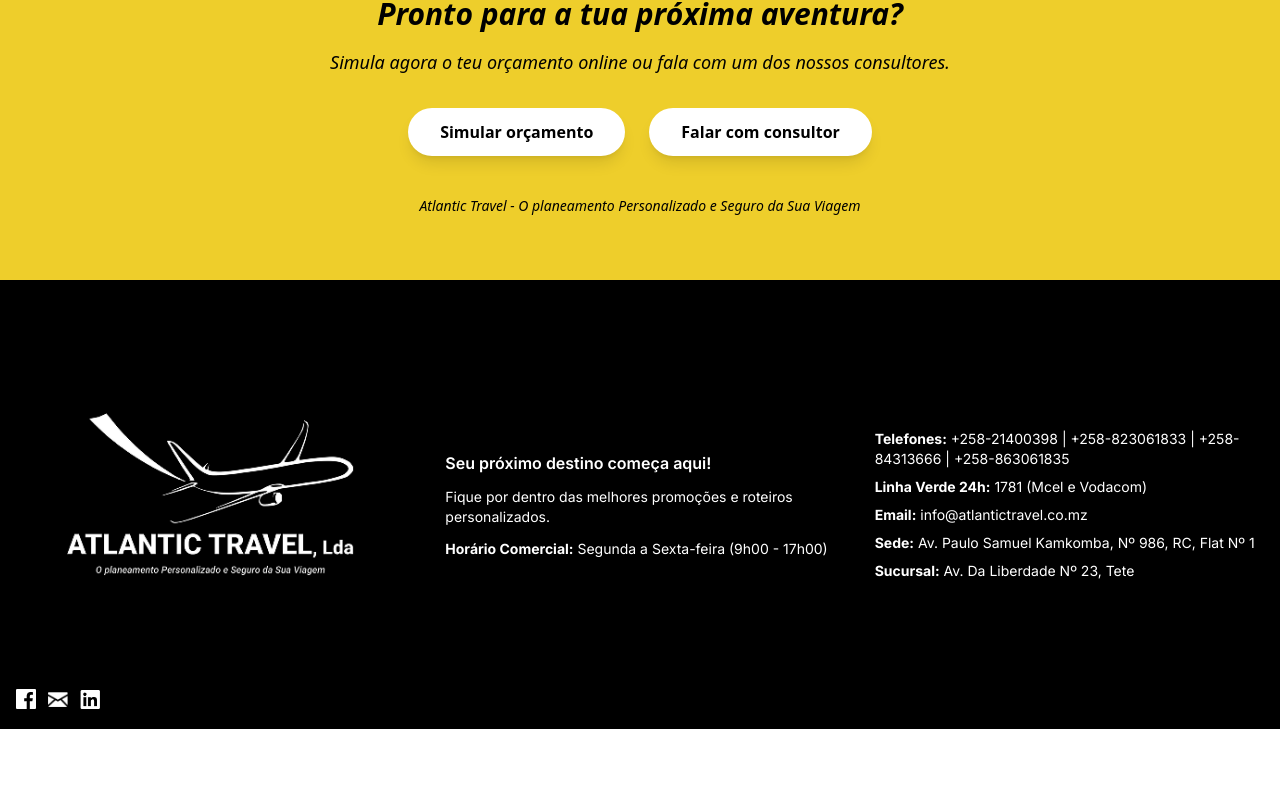
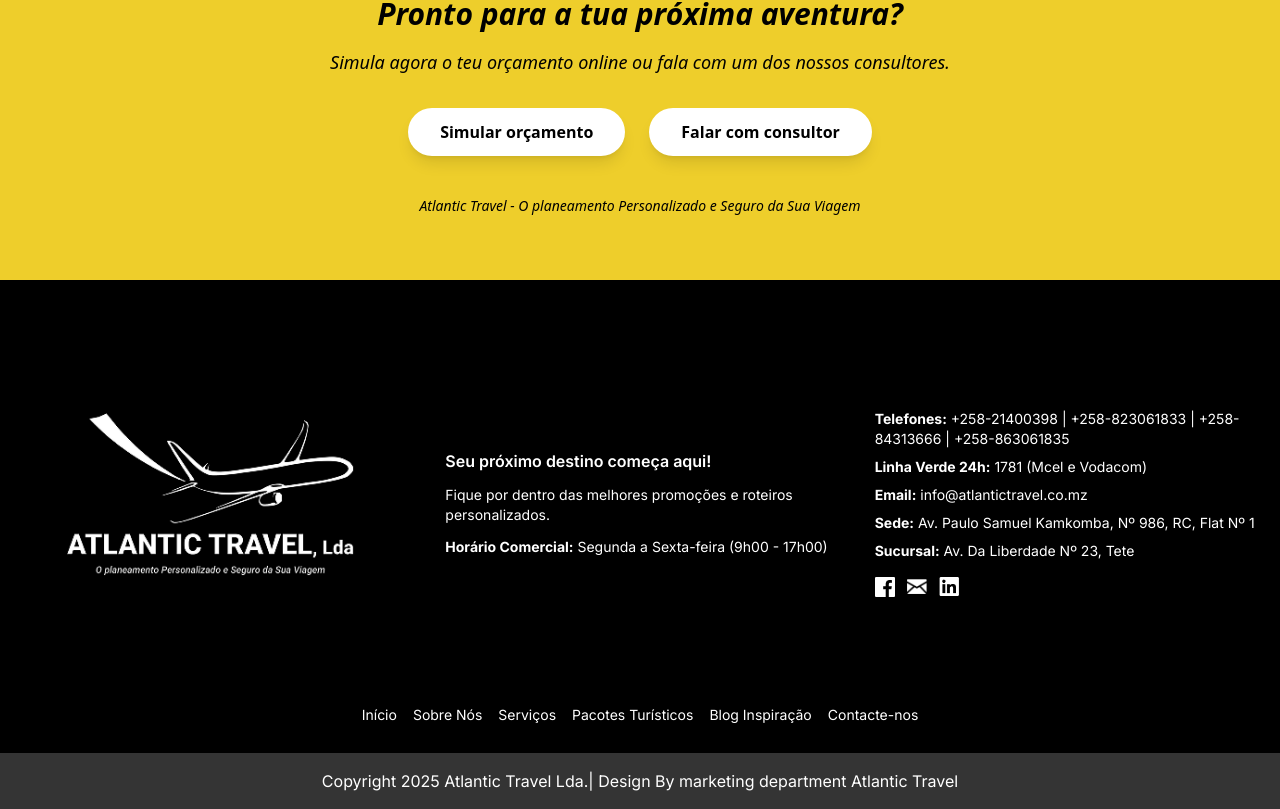
Before and after one commit to Vivaldi-Dev/atlantictravel, a Next.js app in the folder atlantictravel/: page / in a window 1280 px wide. Shown: the part 4428-5237 px from the top of the page. Before the commit the page ends 5157 px from the top, so only its background shows below. Built offline with nearby package versions, Linux system fonts and the light colour scheme; a web font is replaced by a local one.

Commit message:
fix layout

```diff
--- a/atlantictravel/src/app/components/footer/Footer.jsx
+++ b/atlantictravel/src/app/components/footer/Footer.jsx
@@ -4,20 +4,23 @@
 import Image from 'next/image'
 import React from 'react'
 import { Inter } from 'next/font/google'
+import Link from 'next/link'
+
 
 const inter = Inter({ subsets: ['latin'], weight: ['400', '600'] })
 
 export default function Footer() {
     return (
-        <footer className={`bg-black text-white py-5 ${inter.className}`}>
-            <div className="container mx-auto px-4 grid grid-cols-1 sm:grid-cols-3 gap-10 items-center group">
+        <footer className={`bg-black text-white py-5 ${inter.className} relative`}>
+            <div className="container mx-auto px-4 grid grid-cols-1 sm:grid-cols-3 gap-10 items-center group ">
 
                 <motion.div
                     initial={{ opacity: 0, y: 20 }}
                     animate={{ opacity: 1, y: 0 }}
                     transition={{ duration: 0.5 }}
                     whileHover={{ scale: 1.05 }}
-                    className="transition-transform duration-300">
+                    className="transition-transform duration-300 flex flex-col">
+                    <div className="mb-4">
                         <Image
                             src="/Logotipo_Original-Branco.png"
                             alt="Logo Atlantic Travel"
@@ -25,8 +28,34 @@
                             height={400}
                             className="object-contain"
                         />
+                    </div>
 
-                    <div className='flex gap-3 items-center '>
+                </motion.div>
+
+                <motion.div
+                    initial={{ opacity: 0, y: 20 }}
+                    animate={{ opacity: 1, y: 0 }}
+                    transition={{ duration: 0.6 }}
+                    whileHover={{ y: -5 }}
+                    className="text-sm space-y-3 transition-transform duration-300 cursor-default">
+                    <p className="font-semibold text-base">Seu próximo destino começa aqui!</p>
+                    <p>Fique por dentro das melhores promoções e roteiros personalizados.</p>
+                    <p><strong>Horário Comercial:</strong> Segunda a Sexta-feira (9h00 - 17h00)</p>
+                </motion.div>
+
+                <motion.div
+                    initial={{ opacity: 0, y: 20 }}
+                    animate={{ opacity: 1, y: 0 }}
+                    transition={{ duration: 0.7 }}
+                    whileHover={{ y: -5 }}
+                    className="text-sm space-y-2 transition-transform duration-300 cursor-default">
+                    <p><strong>Telefones:</strong> +258-21400398 | +258-823061833 | +258-84313666 | +258-863061835</p>
+                    <p><strong>Linha Verde 24h:</strong> 1781 (Mcel e Vodacom)</p>
+                    <p><strong>Email:</strong> info@atlantictravel.co.mz</p>
+                    <p><strong>Sede:</strong> Av. Paulo Samuel Kamkomba, Nº 986, RC, Flat Nº 1</p>
+                    <p><strong>Sucursal:</strong> Av. Da Liberdade Nº 23, Tete</p>
+
+                    <div className='flex gap-3 items-center mt-4'>
                         <Image
                             src="/icons/facebook.png"
                             alt="Logo Atlantic Travel"
@@ -52,31 +81,39 @@
                         />
                     </div>
                 </motion.div>
-
+            </div>
             <motion.div
                 initial={{ opacity: 0, y: 20 }}
                 animate={{ opacity: 1, y: 0 }}
-                    transition={{ duration: 0.6 }}
+                transition={{ duration: 0.8 }}
                 whileHover={{ y: -5 }}
-                    className="text-sm space-y-3 transition-transform duration-300 cursor-default">
-                    <p className="font-semibold text-base">Seu próximo destino começa aqui!</p>
-                    <p>Fique por dentro das melhores promoções e roteiros personalizados.</p>
-                    <p><strong>Horário Comercial:</strong> Segunda a Sexta-feira (9h00 - 17h00)</p>
+                className="text-sm space-y-2 transition-transform duration-300 flex justify-center">
+
+                <ul className="space-y-1 flex gap-4 mb-15">
+                    <li>
+                        <Link href="/" className="hover:text-[#00BFFF] transition-colors duration-200">Início</Link>
+                    </li>
+                    <li>
+                        <Link href="/sobre-nos" className="hover:text-[#00BFFF] transition-colors duration-200">Sobre Nós</Link>
+                    </li>
+                    <li>
+                        <Link href="/servicos" className="hover:text-[#00BFFF] transition-colors duration-200">Serviços</Link>
+                    </li>
+                    <li>
+                        <Link href="/pacotes" className="hover:text-[#00BFFF] transition-colors duration-200">Pacotes Turísticos</Link>
+                    </li>
+                    <li>
+                        <Link href="/blog" className="hover:text-[#00BFFF] transition-colors duration-200">Blog Inspiração</Link>
+                    </li>
+                    <li>
+                        <Link href="/contacto" className="hover:text-[#00BFFF] transition-colors duration-200">Contacte-nos</Link>
+                    </li>
+                </ul>
             </motion.div>
+            <div className='text-center p-4 bg-[#A9A9A94F] w-full absolute bottom-0'>
+                <p className='text-[#FFFFFF]'>Copyright 2025 Atlantic Travel Lda.| Design By marketing department Atlantic Travel</p>
+            </div>
 
-                <motion.div
-                    initial={{ opacity: 0, y: 20 }}
-                    animate={{ opacity: 1, y: 0 }}
-                    transition={{ duration: 0.7 }}
-                    whileHover={{ y: -5 }}
-                    className="text-sm space-y-2 transition-transform duration-300 cursor-default">
-                    <p><strong>Telefones:</strong> +258-21400398 | +258-823061833 | +258-84313666 | +258-863061835</p>
-                    <p><strong>Linha Verde 24h:</strong> 1781 (Mcel e Vodacom)</p>
-                    <p><strong>Email:</strong> info@atlantictravel.co.mz</p>
-                    <p><strong>Sede:</strong> Av. Paulo Samuel Kamkomba, Nº 986, RC, Flat Nº 1</p>
-                    <p><strong>Sucursal:</strong> Av. Da Liberdade Nº 23, Tete</p>
-                </motion.div>
-            </div>
         </footer>
     )
 }
```
Lines whose indentation alone changed are shown as unchanged.
